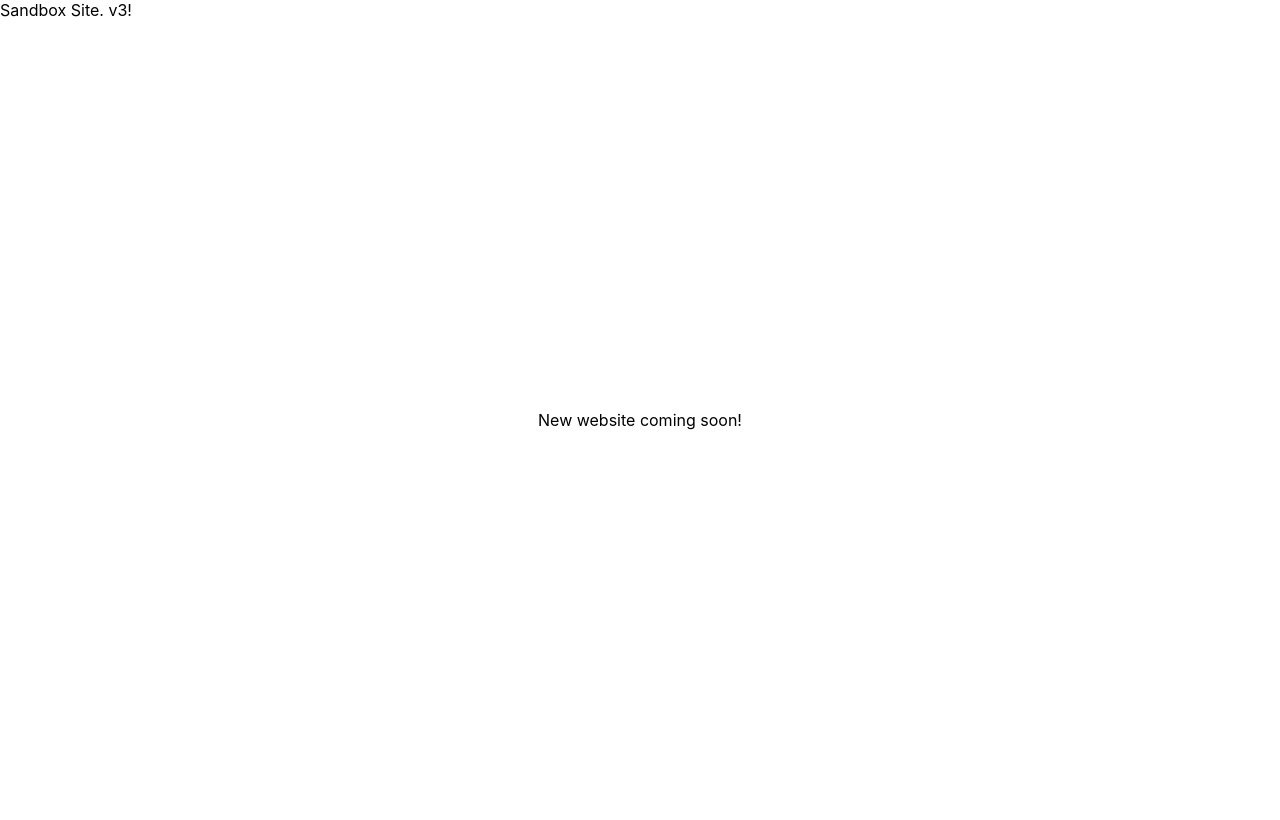
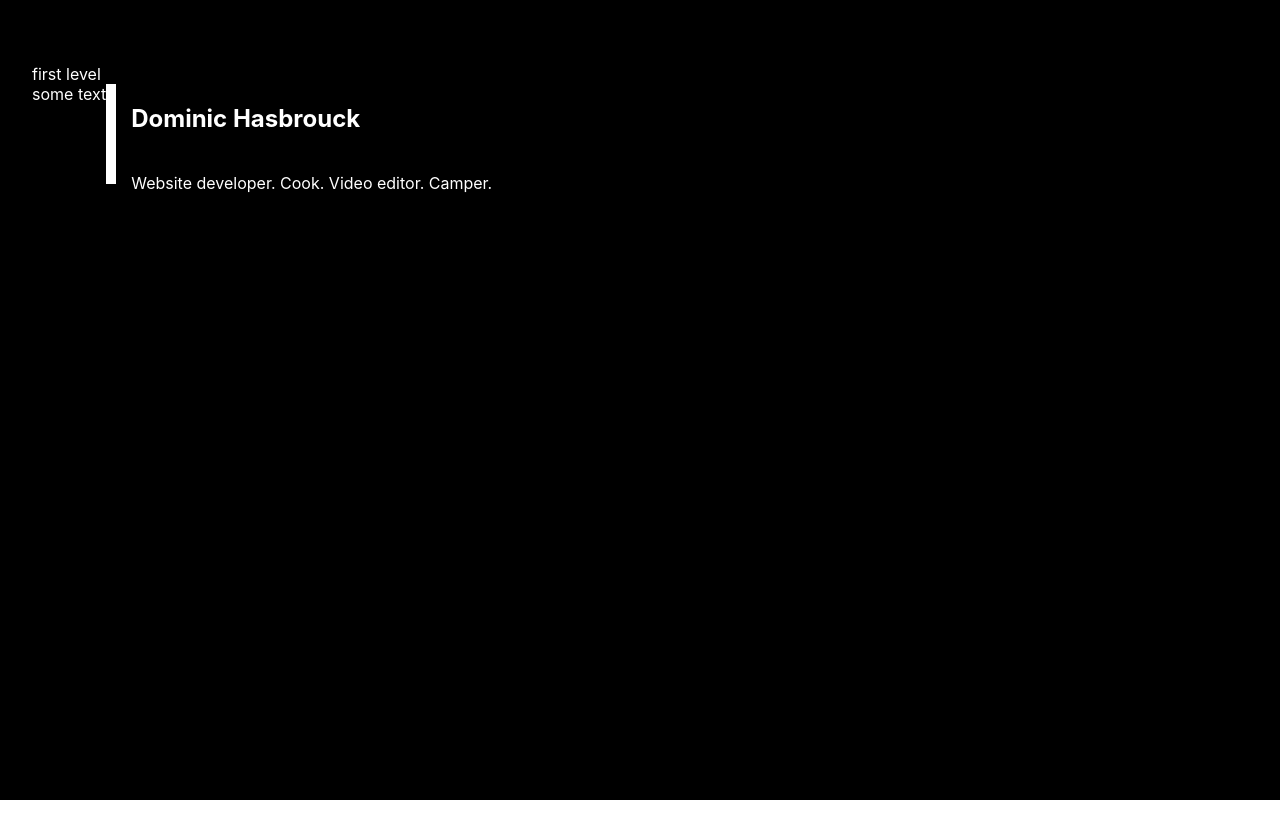
Before and after one commit to dante7774/dominic.works, a website: page index.html in a window 1280 px wide. Drawn offline with Linux system fonts and the light colour scheme; files that its build step writes are made by us from their sources.

Commit message:
Tuesday night

```diff
--- a/index.html
+++ b/index.html
@@ -4,15 +4,15 @@
     <meta charset="UTF-8">
     <meta http-equiv="X-UA-Compatible" content="IE=edge">
     <meta name="viewport" content="width=device-width, initial-scale=1.0">
-    <title>SEE FD</title>
+    <title>Dominic Hasbrouck</title>
 
-    <link rel="stylesheet" href="./css/style.css">
+    <link rel="stylesheet" href="./style.css">
 
 </head>
 <section id="page">
 
     <header>
-        Sandbox Site. v3!
+
     </header>
 
 
@@ -21,7 +21,20 @@
     </nav>
 
     <main>
-        New website coming soon!
+      first level
+      <div class="infoBoxOuter">
+        some text
+        <div class="whiteBar">
+          <div class="infoBoxInner">
+            <h1>Dominic Hasbrouck</h1>
+            <br>Website developer. Cook. Video editor. Camper.
+          </div>
+        </div>
+
+
+      </div>
+
+
 
     </main>
 
--- a/style.css
+++ b/style.css
@@ -16,13 +16,44 @@ a {
 }
 
 main {
+  background-color: black;
+  z-index: 5;
   min-height: 100vh;
   padding: 4rem 2rem;
-  flex: 1;
   display: flex;
+  flex-direction: column;
+
+  /*
   flex-direction: column;
   justify-content: center;
   align-items: center;
+  */
+  color: white;
+}
+
+.infoBoxOuter {
+  display: flex;
+  flex-direction: row;
+
+}
+
+.infoBoxInner {
+  display: flex;
+  flex-direction: column;
+  width: 400px;
+  padding-left: 25px;
+}
+
+.whiteBar {
+  width: 10px;
+  height: 100px;
+  background-color: white;
+
+}
+
+.dominic {
+  font-family: Arial Black, Arial Bold, Gadget, sans-serif;
+
 }
 
 .title {
```
